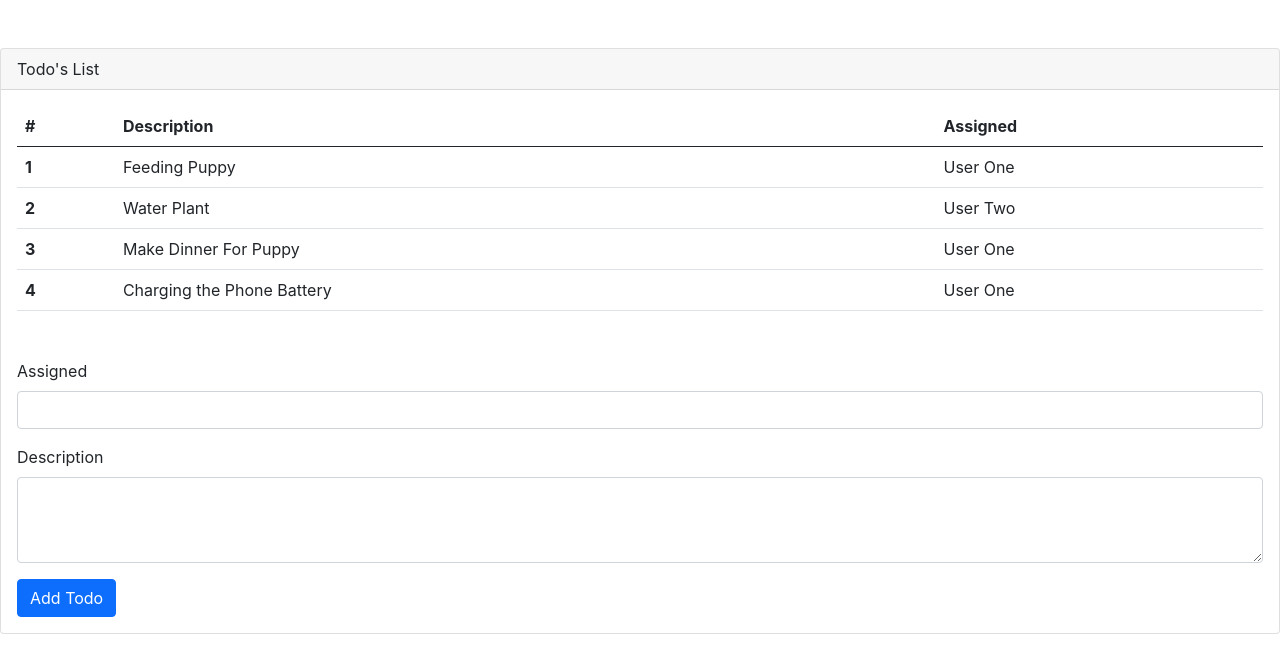
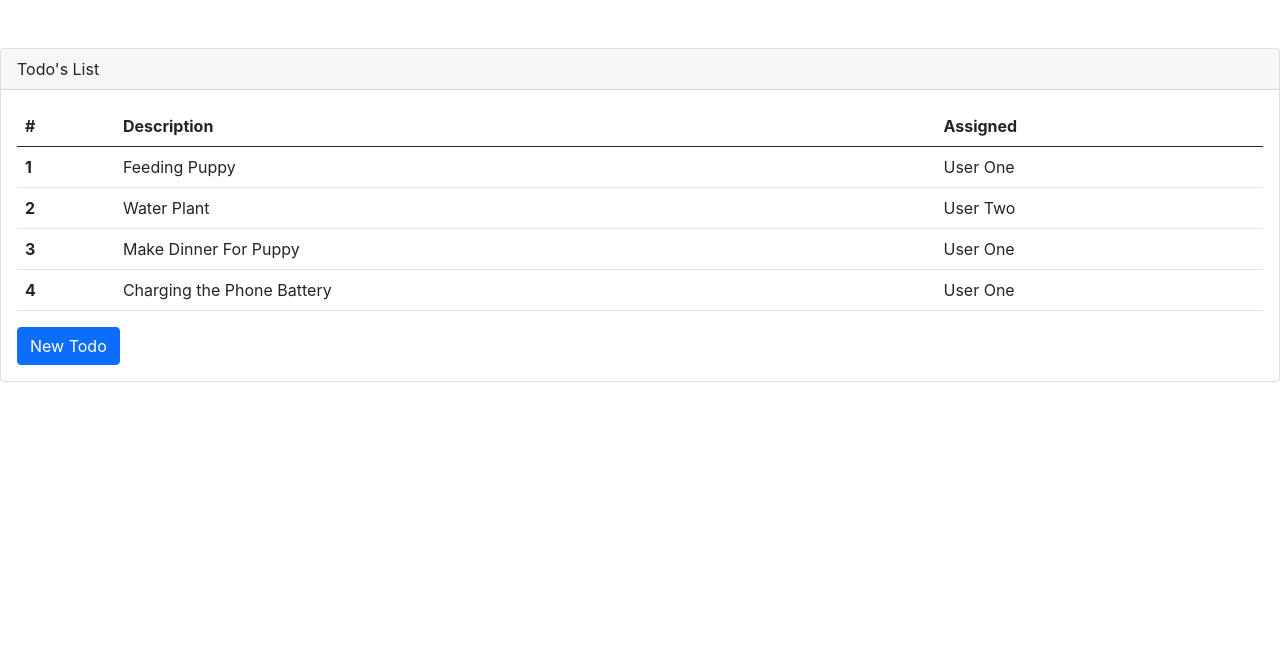
Before and after one commit to bhaskar290391/React_SprintBoot_Udemy_ChandDarby, a React (Create React App) app in the folder react-todo-demo/my-first-react-app/: page / in a window 1280 px wide. Shown: the top 672 px of the page. Built offline with nearby package versions, Linux system fonts and the light colour scheme.

Commit message:
Conditional Rendering

```diff
--- a/react-todo-demo/my-first-react-app/src/App.js
+++ b/react-todo-demo/my-first-react-app/src/App.js
@@ -26,6 +26,8 @@
   //     rowAssigned: "User One",
   //   },
   // ];
+
+  const [showAddTodoForm, setShowAddTodoForm] = useState(false);
 
   const [todoList, setTodoList] = useState([
     {
@@ -84,11 +86,14 @@
             todoList={todoList}
             deleteTodoList={deleteTodoList}
           ></TodoTableItems>
-          {/* <button className="btn btn-primary" onClick={addTodo}>
-            Add TodoList
-          </button> */}
+          <button
+            className="btn btn-primary"
+            onClick={() => setShowAddTodoForm(!showAddTodoForm)}
+          >
+            {showAddTodoForm ? "Close Todo" : "New Todo"}
+          </button>
 
-          <NewTodoForm addTodo={addTodo}></NewTodoForm>
+          {showAddTodoForm && <NewTodoForm addTodo={addTodo}></NewTodoForm>}
         </div>
       </div>
     </div>
```
